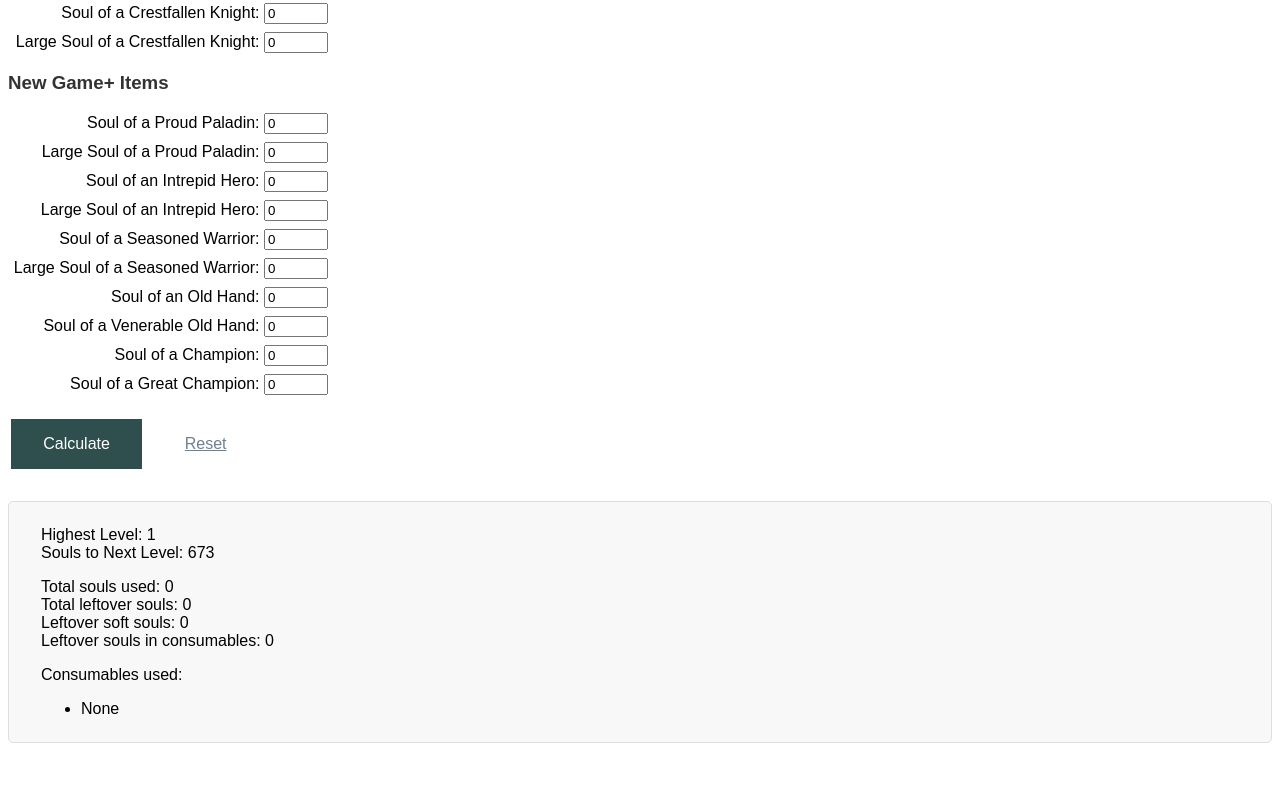
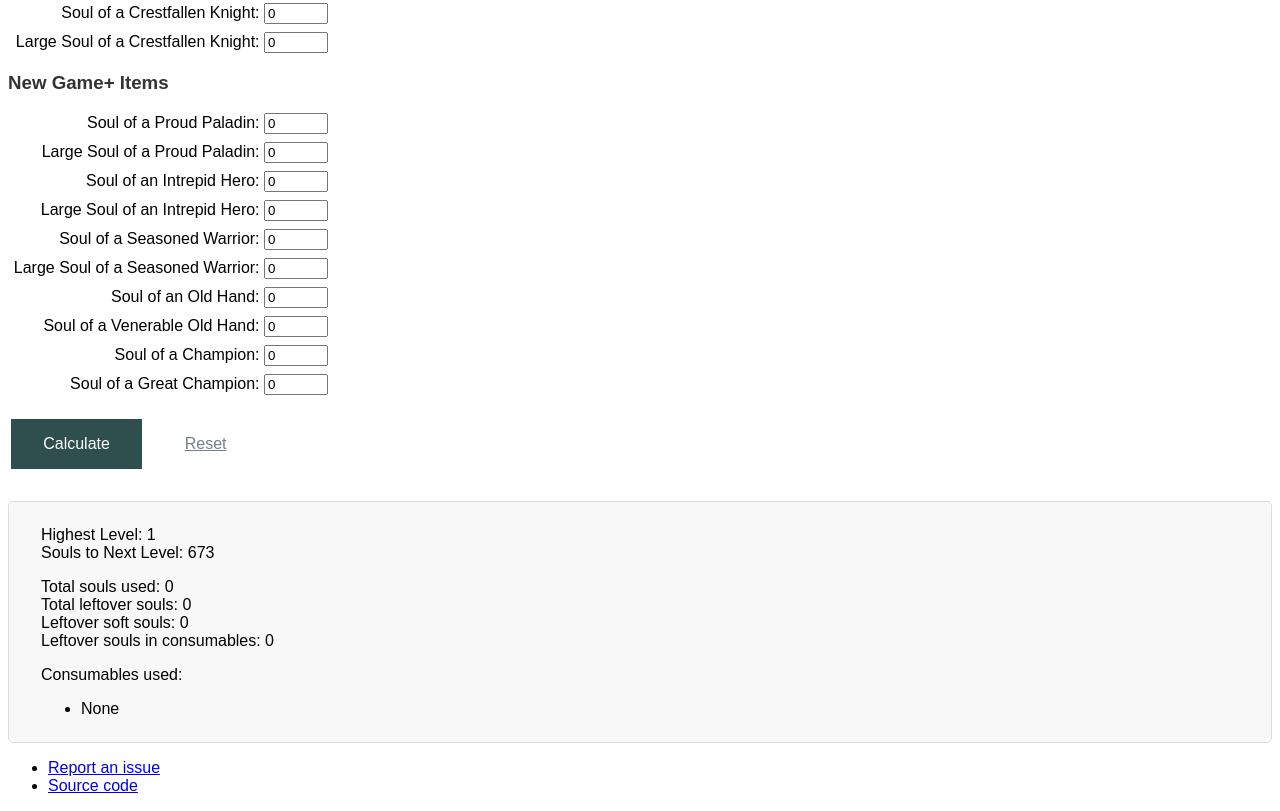
Before and after one commit to drauf/ds3-level-up-calculator, a plain HTML site: page index.html in a window 1280 px wide. Shown: the part 521-1332 px from the top of the page. Before the commit the page ends 1280 px from the top, so only its background shows below. Drawn offline with Linux system fonts and the light colour scheme.

Commit message:
Add links to github

```diff
--- a/index.html
+++ b/index.html
@@ -66,13 +66,16 @@
 
 <body>
 
+<header>
     <h2>Dark Souls 3 level up consumables calculator</h2>
     <p>
         This calculator will help you optimize the use of soul consumables to level up in Dark Souls 3. It will calculate
         the highest level you can reach, and tell you exactly which items to use to minimize waste (i.e. leftover soft
         souls).
     </p>
+</header>
 
+<main>
     <form id="ds3Calc">
         <div class="wideInput"><label>Current character level: <input type="number" id="currLevel" min="1" max="801"
                                                                     value="1"/></label></div>
@@ -90,6 +93,14 @@
     </form>
 
     <p id="output"></p>
+</main>
+
+<footer>
+    <ul>
+        <li><a href="https://github.com/drauf/ds3-level-up-calculator/issues">Report an issue</a></li>
+        <li><a href="https://github.com/drauf/ds3-level-up-calculator">Source code</a></li>
+    </ul>
+</footer>
 
 <script>
     // Pre-calculate the cost of each level using the formula from DS3 wiki
```
Lines whose indentation alone changed are shown as unchanged.
